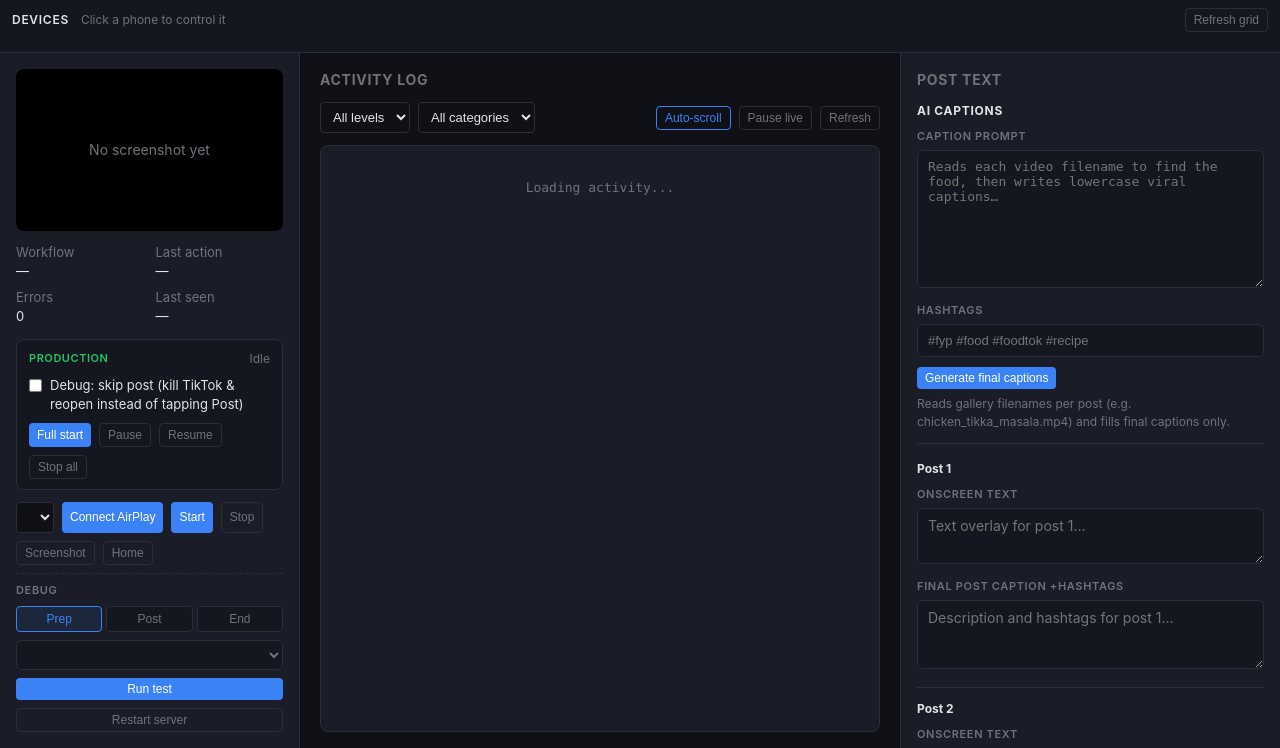
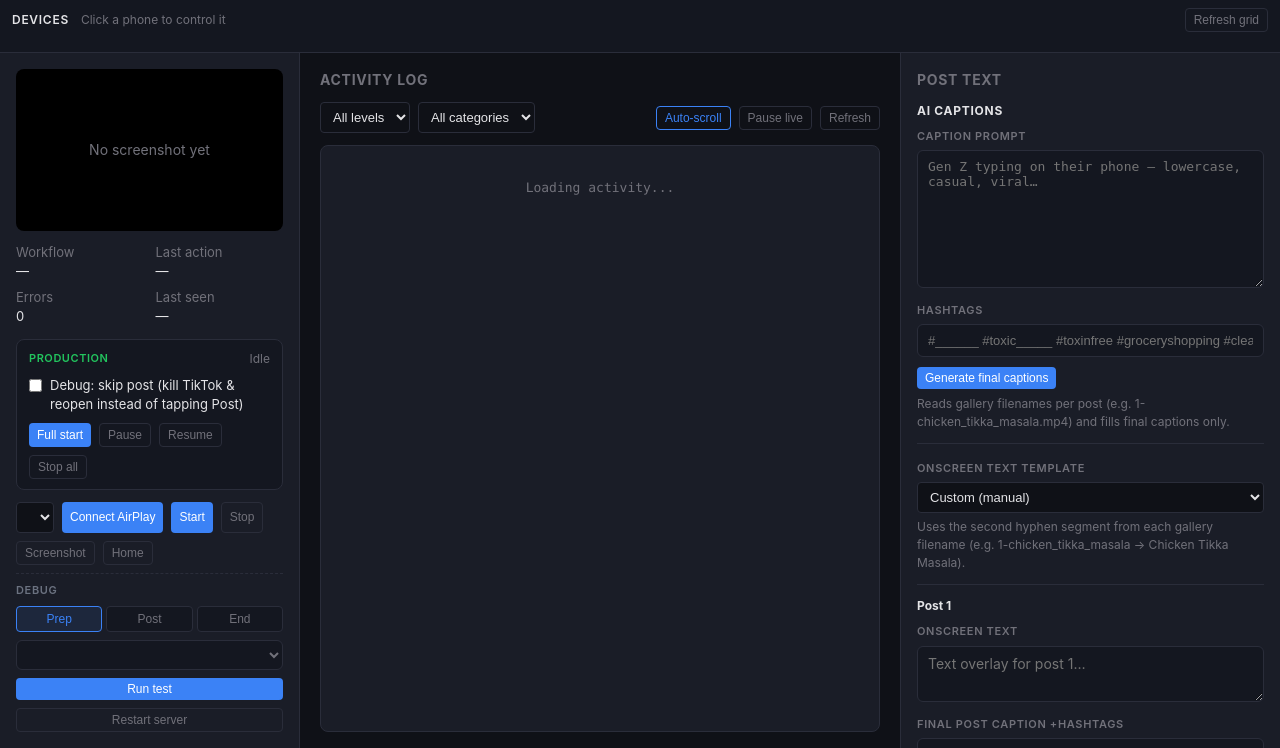
Before and after one commit to kalebrowland99/iphoneautomation, a Python web app: template src/imouse_farm/dashboard/templates/index.html in a window 1280 px wide. Shown: the part 52-800 px from the top of the page. Run offline with Jinja, Linux system fonts and the light colour scheme; the template is opened without the code that fills it, so the values that code supplies are empty.

Commit message:
Add onscreen templates, Gen-Z captions, dynamic hashtags, and reversed gallery upload order.
Co-authored-by: Cursor <cursoragent@cursor.com>

```diff
--- a/src/imouse_farm/actions/engine.py
+++ b/src/imouse_farm/actions/engine.py
@@ -402,7 +402,7 @@ class ActionEngine:
                 )
             case ActionType.ALBUM_UPLOAD:
                 self._block_album_when_vpn_on(device_id, "Album upload")
-                from imouse_farm.utils.gallery import list_media_files
+                from imouse_farm.utils.gallery import list_media_files_for_upload
 
                 folder = Path(str(params.get("folder", ""))).resolve()
                 if not folder.is_dir():
@@ -410,7 +410,7 @@ class ActionEngine:
                 extensions = params.get("extensions") or [
                     ".mp4", ".mov", ".m4v", ".jpg", ".jpeg", ".png", ".heic"
                 ]
-                files = list_media_files(folder, extensions)
+                files = list_media_files_for_upload(folder, extensions)
                 if not files:
                     raise RuntimeError(f"No media files in {folder}")
                 return await ctrl.album_upload(
--- a/src/imouse_farm/dashboard/templates/index.html
+++ b/src/imouse_farm/dashboard/templates/index.html
@@ -405,6 +405,28 @@
         }
         .ai-caption-status.error { color: var(--error); }
         .ai-caption-status.success { color: var(--success); }
+        .onscreen-template-section {
+            margin-bottom: 0.75rem;
+            padding-bottom: 0.75rem;
+            border-bottom: 1px solid var(--border);
+        }
+        .onscreen-template-section label {
+            display: block;
+            font-size: 0.6875rem;
+            text-transform: uppercase;
+            letter-spacing: 0.06em;
+            color: var(--muted);
+            font-weight: 600;
+            margin-bottom: 0.35rem;
+        }
+        .onscreen-template-section select {
+            width: 100%;
+        }
+        .onscreen-template-hint {
+            margin-top: 0.35rem;
+            font-size: 0.75rem;
+            color: var(--muted);
+        }
         .debug-tabs {
             display: flex;
             gap: 0.25rem;
@@ -650,14 +672,23 @@
             <div class="ai-caption-section">
                 <h3>AI captions</h3>
                 <label for="ai-prompt">Caption prompt</label>
-                <textarea id="ai-prompt" rows="8" placeholder="Reads each video filename to find the food, then writes lowercase viral captions…"></textarea>
+                <textarea id="ai-prompt" rows="8" placeholder="Gen Z typing on their phone — lowercase, casual, viral…"></textarea>
                 <label for="ai-hashtags">Hashtags</label>
-                <input type="text" id="ai-hashtags" placeholder="#fyp #food #foodtok #recipe">
+                <input type="text" id="ai-hashtags" placeholder="#______ #toxic_____ #toxinfree #groceryshopping #cleaningredients">
                 <div class="ai-caption-actions">
                     <button type="button" class="btn btn-sm btn-primary" id="btn-ai-generate" onclick="generateAiCaptions()">Generate final captions</button>
                     <span class="ai-caption-status" id="ai-caption-status"></span>
                 </div>
-                <p class="ai-caption-status" style="margin-top:0.35rem">Reads gallery filenames per post (e.g. chicken_tikka_masala.mp4) and fills final captions only.</p>
+                <p class="ai-caption-status" style="margin-top:0.35rem">Reads gallery filenames per post (e.g. 1-chicken_tikka_masala.mp4) and fills final captions only.</p>
+            </div>
+            <div class="onscreen-template-section">
+                <label for="onscreen-template">Onscreen text template</label>
+                <select id="onscreen-template" onchange="applyOnscreenTemplate()">
+                    <option value="">Custom (manual)</option>
+                    <option value="toxic_walmart">The MOST Toxic ___ you should avoid · Walmart Edition</option>
+                    <option value="america_sick">THIS IS WHY AMERICA IS SICK · ___ EDITION</option>
+                </select>
+                <p class="onscreen-template-hint">Uses the second hyphen segment from each gallery filename (e.g. 1-chicken_tikka_masala → Chicken Tikka Masala).</p>
             </div>
             <div id="post-texts">
                 <div class="post-group" data-post="1">
@@ -709,6 +740,24 @@
         let screenshotLoaded = false;
         let debugTab = 'prep';
         let postTextSaveTimers = {};
+        let cachedPostTexts = [];
+
+        const ONSCREEN_TEMPLATES = {
+            toxic_walmart: (food) => `The MOST Toxic ${food} you should avoid\nWalmart Edition`,
+            america_sick: (food) => `THIS IS WHY AMERICA IS SICK\n${food} EDITION`,
+        };
+
+        function stemToFoodName(stem) {
+            if (!stem) return '';
+            const parts = stem.trim().split('-');
+            if (parts.length < 2) return '';
+            const text = parts[1].trim().replace(/[_\-]+/g, ' ').replace(/\s+/g, ' ');
+            return text.replace(/\b\w/g, (c) => c.toUpperCase());
+        }
+
+        function postFoodName(post) {
+            return post.food_name || stemToFoodName(post.media_file || post.placeholder || '');
+        }
 
         function connectWS() {
             const proto = location.protocol === 'https:' ? 'wss:' : 'ws:';
@@ -1399,11 +1448,43 @@
             }
         }
 
+        async function applyOnscreenTemplate() {
+            const templateKey = document.getElementById('onscreen-template')?.value || '';
+            localStorage.setItem('onscreenTemplate', templateKey);
+            if (!templateKey || !deviceId) return;
+            const build = ONSCREEN_TEMPLATES[templateKey];
+            if (!build) return;
+
+            let posts = cachedPostTexts;
+            if (!posts.length) {
+                const res = await api(`/devices/${enc(deviceId)}/post-texts`);
+                posts = res.posts || [];
+                cachedPostTexts = posts;
+            }
+
+            let applied = 0;
+            for (const p of posts) {
+                const food = postFoodName(p);
+                if (!food) continue;
+                const on = document.getElementById(`onscreen-${p.post}`);
+                if (!on) continue;
+                on.value = build(food);
+                schedulePostTextSave(p.post, 'onscreen');
+                applied += 1;
+            }
+            if (!applied) {
+                showBanner('No gallery filenames found — add videos to this phone’s gallery folder first.');
+            } else {
+                hideBanner();
+            }
+        }
+
         async function loadPostTexts() {
             if (!deviceId) return;
             try {
                 const res = await api(`/devices/${enc(deviceId)}/post-texts`);
-                for (const p of res.posts || []) {
+                cachedPostTexts = res.posts || [];
+                for (const p of cachedPostTexts) {
                     const on = document.getElementById(`onscreen-${p.post}`);
                     const fin = document.getElementById(`final-${p.post}`);
                     const placeholder = p.placeholder || p.media_file || '';
@@ -1472,6 +1553,11 @@
             connectWS();
             bindPostTextInputs();
             bindCaptionAiInputs();
+            const savedTemplate = localStorage.getItem('onscreenTemplate') || '';
+            const templateEl = document.getElementById('onscreen-template');
+            if (templateEl && savedTemplate && [...templateEl.options].some((o) => o.value === savedTemplate)) {
+                templateEl.value = savedTemplate;
+            }
             try {
                 await loadWorkflows();
                 await loadCaptionAiSettings();
--- a/src/imouse_farm/dashboard/test_actions.py
+++ b/src/imouse_farm/dashboard/test_actions.py
@@ -898,7 +898,9 @@ async def upload_gallery_debug(
         device.user_name,
         device.phone_name,
     )
-    files = list_media_files(folder, gallery.media_extensions)
+    from imouse_farm.utils.gallery import list_media_files_for_upload
+
+    files = list_media_files_for_upload(folder, gallery.media_extensions)
     if not files:
         message = f"No media files in {folder} — add videos/images for slot {device.user_name}"
         await app.db.log_activity(
```
Also changed, not shown: src/imouse_farm/captions/ai_generator.py (+26 -3 lines), src/imouse_farm/captions/prompt_store.py (+7 -7 lines), src/imouse_farm/controller/device_controller.py (+4 -5 lines), src/imouse_farm/dashboard/app.py (+5 -2 lines), src/imouse_farm/utils/gallery.py (+10 -1 lines), tests/test_caption_ai.py (+17 -2 lines), tests/test_caption_prompt.py (+1 -1 lines), tests/test_gallery.py (+12 -0 lines).
